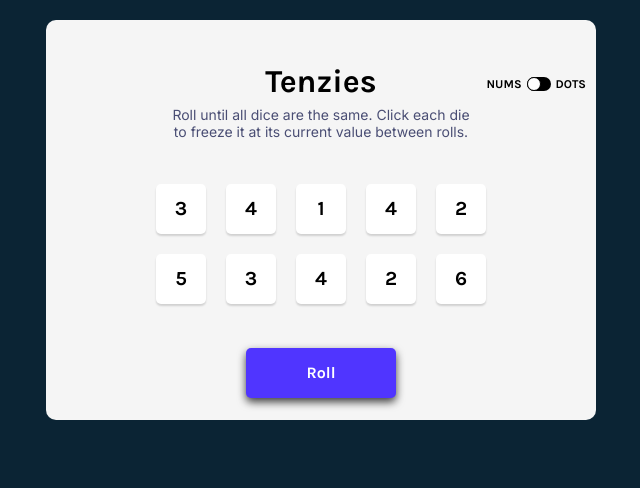
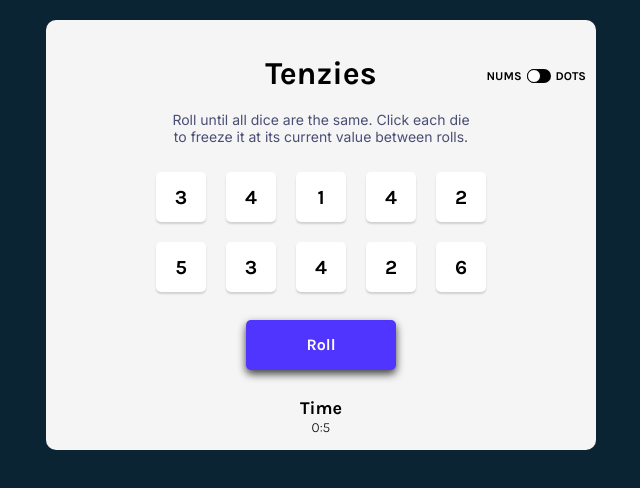
Before and after one commit to nahomabraham/Tenzies, a React (Vite) app: page / in a window 1280 px wide. Shown: the top 488 px of the page, without its empty margins (319-959 px from the left). Built offline with nearby package versions, Linux system fonts and the light colour scheme.

Commit message:
Add timer

```diff
--- a/src/App.jsx
+++ b/src/App.jsx
@@ -1,6 +1,7 @@
 import React from "react"
 import Die from "./Die"
 import Switch from "./Switch"
+import Timer from "./Timer"
 import {nanoid} from "nanoid"
 import Confetti from "react-confetti"
 
@@ -80,6 +81,7 @@ export default function App(){
                 {dieElements}
             </div>
             <button className="roll-button" onClick={rollDice}>{tenzies ? "New Game" : "Roll"}</button>
+            <Timer tenzies={tenzies}/>
         </main>
     )
 }
--- /dev/null
+++ b/src/Timer.jsx
@@ -0,0 +1,44 @@
+import React from "react";
+
+export default function Timer(props){
+    const [time, setTime] = React.useState({
+        min: 0,
+        sec: 0
+    })
+    const [id, setId] = React.useState(0)
+
+    React.useEffect(
+        () => {
+            if(props.tenzies){
+                clearInterval(id)
+            }
+            else{
+                setId(setInterval(setCurrentTime, 1000))
+                setTime({
+                    min: 0,
+                    sec: 0
+                })
+            }
+
+
+        }, [props.tenzies]
+    )
+
+
+
+
+    function setCurrentTime(){
+        setTime(time => time.sec < 59 ?
+            {...time, sec: time.sec+1} :
+            {min: time.min+1, sec: 0}
+        )
+    }
+
+
+    return (
+        <div className="timer">
+            <div className="timer-text">Time </div>
+            <div className="timer-time">{time.min}:{time.sec}</div>
+        </div>
+    )
+}
--- a/src/index.css
+++ b/src/index.css
@@ -10,12 +10,13 @@ main {
   background-color: #f5f5f5;
   min-width: 300px;
   max-width: 550px;
-  height: 400px;
+  height: 430px;
   border-radius: 10px;
   display: flex;
   justify-content: space-around;
   align-items: center;
   flex-direction: column;
+  position: relative;
 }
 
 .instruction{
@@ -25,7 +26,7 @@ main {
   color: #4A4E74;
   font-size: 14px;
   text-align: center;
-  margin-top: -60px;
+  margin-top: -30px;
 }
 
 .dice-container {
@@ -74,7 +75,6 @@ main {
 
 header{
   width: 100%;
-  /* border: 1px solid; */
   position: relative;
   text-align: center;
 }
@@ -85,7 +85,6 @@ header{
   right: 10px;
   display: flex;
   gap: 5px;
-  /* border: 1px solid; */
 }
 
 .switch-text{
@@ -112,3 +111,18 @@ header{
 .switch-right{
   margin-left: auto;
 }
+
+.timer {
+  text-align: center;
+}
+
+.timer-text {
+  font-weight: 700;
+  font-size: 18px;
+
+}
+
+.timer-time {
+  font-weight: 300;
+  font-size: 14px;
+}
```
